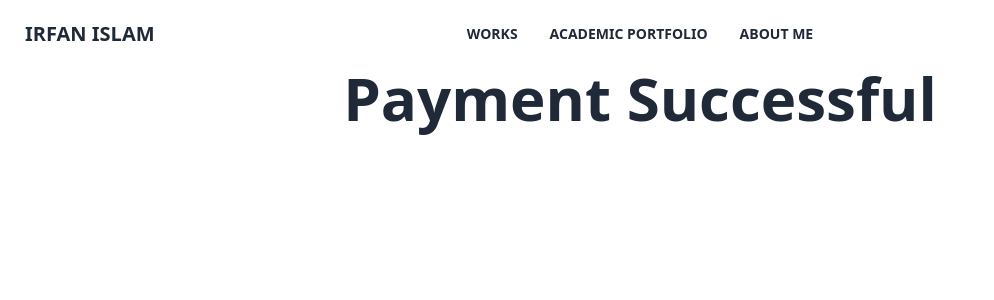
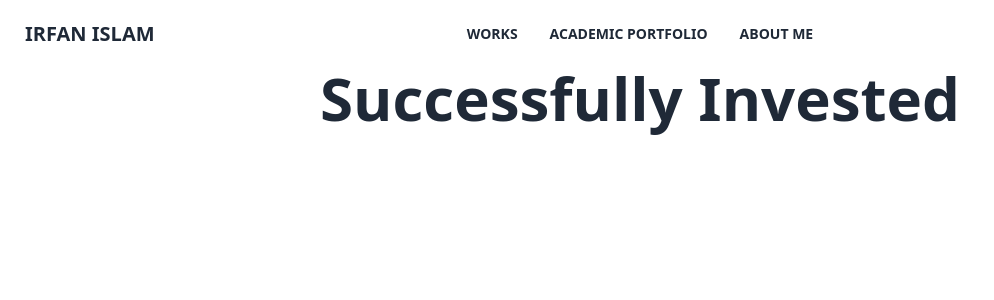
Before and after one commit to Md-Ashikur-Rahman-Ashik/Portfolio-Project, a React app: page /success in a window 1280 px wide. Shown: the top 300 px of the page, without its empty margins (0-994 px from the left). Built offline with nearby package versions, Linux system fonts and the light colour scheme; the HTML template or start-up script is replaced by a standard one.

Commit message:
Updated success, failed and canceled page

```diff
--- a/src/components/Canceled/Canceled.jsx
+++ b/src/components/Canceled/Canceled.jsx
@@ -1,7 +1,7 @@
 const Canceled = () => {
   return (
     <div className="card card-compact container rounded-xl mx-auto max-w-fit">
-      <h2 className="font-bold text-6xl">Payment Canceled</h2>
+      <h2 className="font-bold text-6xl">Investment Canceled</h2>
     </div>
   );
 };
--- a/src/components/Failed/Failed.jsx
+++ b/src/components/Failed/Failed.jsx
@@ -1,7 +1,7 @@
 const Failed = () => {
   return (
     <div className="card card-compact container rounded-xl mx-auto max-w-fit">
-      <h2 className="font-bold text-6xl">Payment Failed</h2>
+      <h2 className="font-bold text-6xl">Investment Failed</h2>
     </div>
   );
 };
--- a/src/components/Success/Success.jsx
+++ b/src/components/Success/Success.jsx
@@ -1,9 +1,7 @@
 const Success = () => {
   return (
     <div className="card card-compact container rounded-xl mx-auto max-w-fit">
-      <h2 className="font-bold text-6xl">
-        Payment Successful
-      </h2>
+      <h2 className="font-bold text-6xl">Successfully Invested</h2>
     </div>
   );
 };
```
